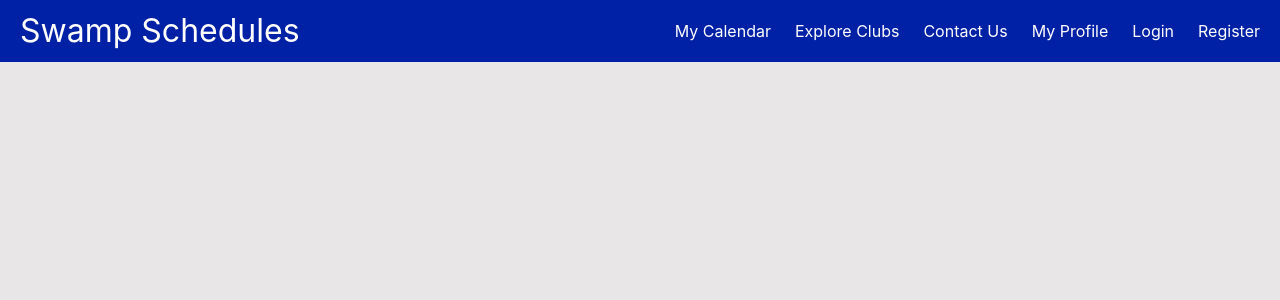
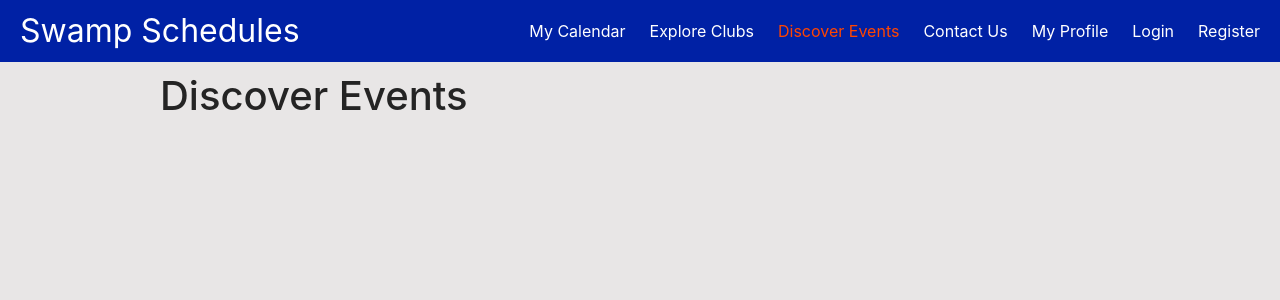
Before and after one commit to Dcminh333/Green-Team, a React (Create React App) app in the folder frontend/clubscheduler-frontend/: page /clubevents in a window 1280 px wide. Shown: the top 300 px of the page. Built offline with nearby package versions, Linux system fonts and the light colour scheme.

Commit message:
calendar changes

```diff
--- a/frontend/clubscheduler-frontend/src/App.js
+++ b/frontend/clubscheduler-frontend/src/App.js
@@ -11,6 +11,7 @@ import ContactUs from './pages/ContactUs';
 import MyProfile from './pages/MyProfile';
 import Login from './pages/Login';
 import Register from './pages/Register';
+import ClubEvents from './pages/ClubEvents';
 
 function App() {
   return (
@@ -25,6 +26,7 @@ function App() {
             <Route path="/profile" element={<MyProfile />}/>
             <Route path="/login" element={<Login />}/>
             <Route path="/register" element={<Register />}/>
+            <Route path="/clubevents" element={<ClubEvents />}/>
           </Routes>
       </div>
     </>
--- a/frontend/clubscheduler-frontend/src/components/Navbar/Navbar.js
+++ b/frontend/clubscheduler-frontend/src/components/Navbar/Navbar.js
@@ -9,10 +9,12 @@ export default function Navbar()
         <ul>
             <CustomLink to="/calendar">My Calendar</CustomLink>
             <CustomLink to="/explore">Explore Clubs</CustomLink>
+            <CustomLink to="/clubevents">Discover Events</CustomLink>
             <CustomLink to="/contact">Contact Us</CustomLink>
             <CustomLink to="/profile">My Profile</CustomLink>
             <CustomLink to="/login">Login</CustomLink>
             <CustomLink to="/register">Register</CustomLink>
+
         </ul>
     </nav>
 }
--- /dev/null
+++ b/frontend/clubscheduler-frontend/src/pages/ClubEvents.js
@@ -0,0 +1,3 @@
+export default function ClubEvents(){
+    return <h1>Discover Events</h1>
+}
--- a/frontend/clubscheduler-frontend/src/pages/MyCalendar.js
+++ b/frontend/clubscheduler-frontend/src/pages/MyCalendar.js
@@ -1,3 +1,30 @@
+import React from 'react';
+import Calendar from 'react-awesome-calendar';
+
+const events = [{
+    id: 1,
+    color: '#fd3153',
+    from: '2019-05-02T18:00:00+00:00',
+    to: '2019-05-05T19:00:00+00:00',
+    title: 'This is an event'
+}, {
+    id: 2,
+    color: '#1ccb9e',
+    from: '2019-05-01T13:00:00+00:00',
+    to: '2019-05-05T14:00:00+00:00',
+    title: 'This is another event'
+}, {
+    id: 3,
+    color: '#3694DF',
+    from: '2019-05-05T13:00:00+00:00',
+    to: '2019-05-05T20:00:00+00:00',
+    title: 'This is also another event'
+}];
+
 export default function MyCalendar(){
-    return <h1>My Calendar</h1>
+    return (
+        <Calendar
+            events={events}
+        />
+    );
 }
--- /dev/null
+++ b/package.json
@@ -0,0 +1,5 @@
+{
+  "dependencies": {
+    "react-awesome-calendar": "^1.0.14"
+  }
+}
```
Also changed, not shown: frontend/clubscheduler-frontend/src/components/Events/calendar.js (added), frontend/clubscheduler-frontend/src/components/Events/eventCard.js (added), frontend/clubscheduler-frontend/src/components/Events/eventTags.js (added), 1 other file (tests, documents, lock files or other folders).
